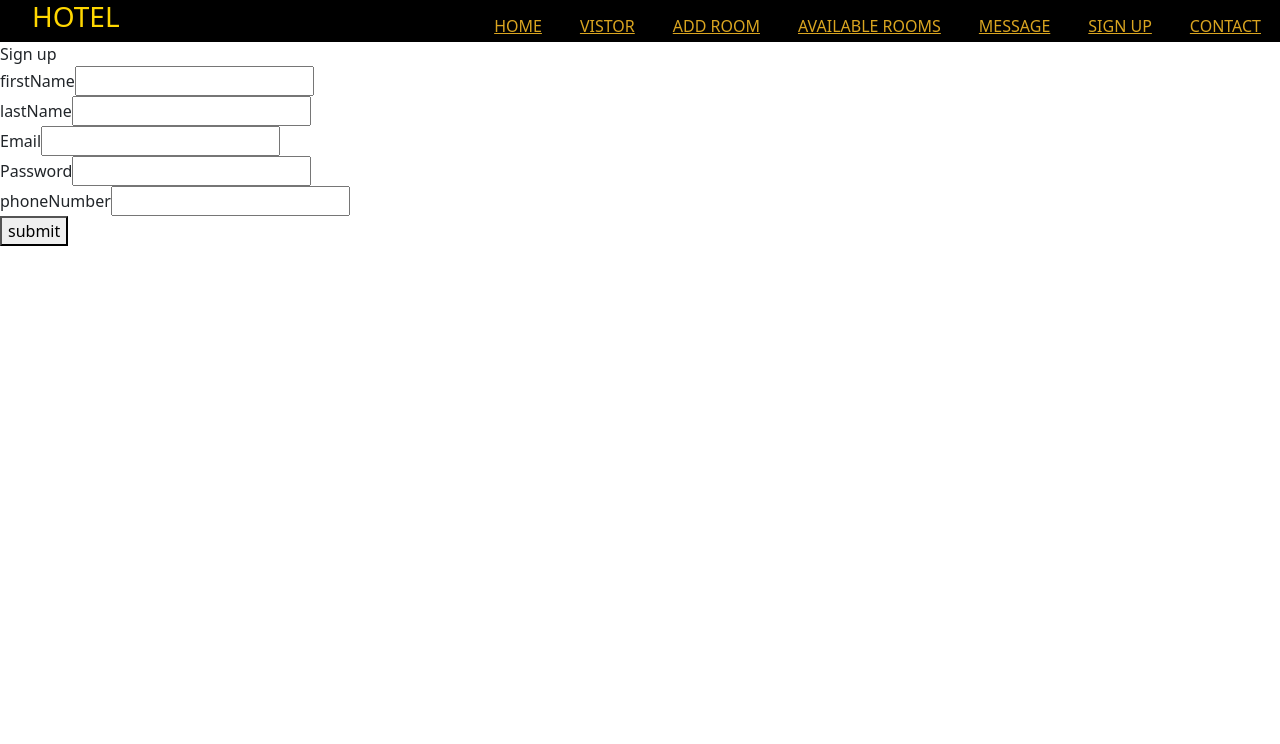
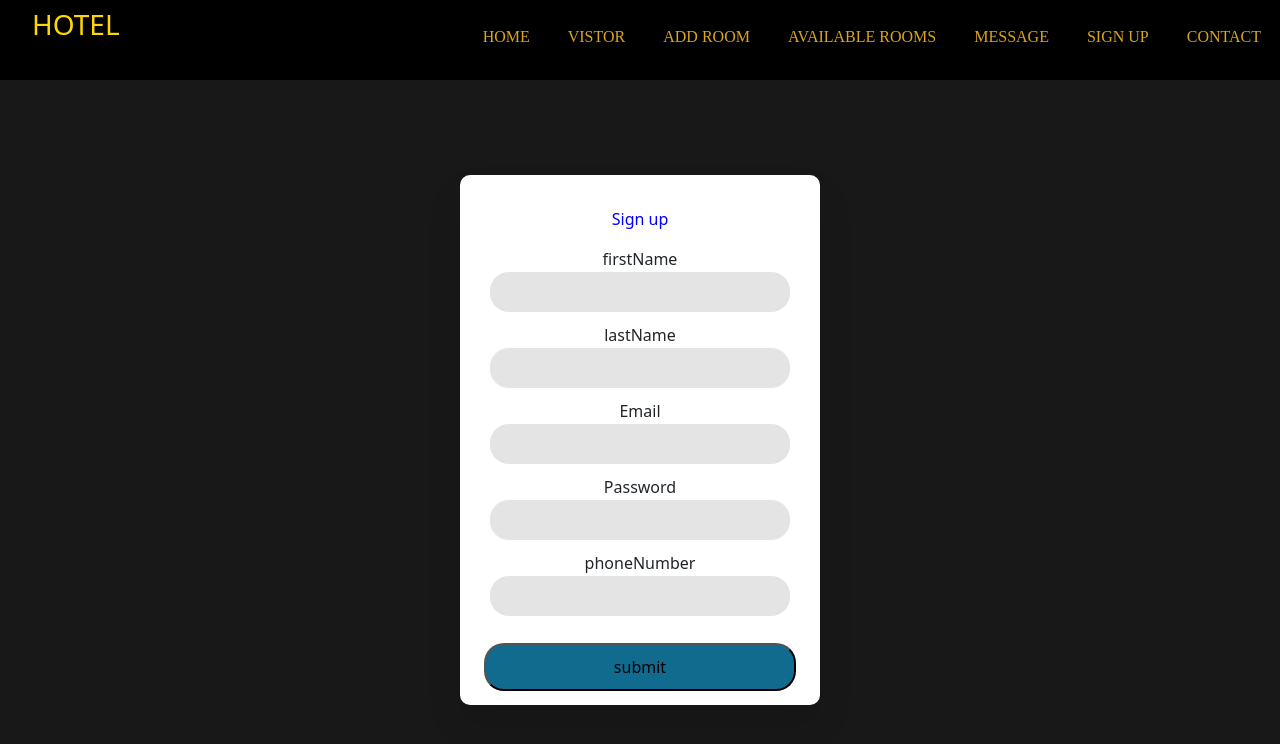
Before and after one commit to manyeka-petros/Hotel-management-react-js, a React (Create React App) app: page /Signup in a window 1280 px wide. Shown: the top 744 px of the page. Built offline with nearby package versions, Linux system fonts and the light colour scheme.

Commit message:
added new componet admin Dashboard

```diff
--- a/src/App.js
+++ b/src/App.js
@@ -8,6 +8,7 @@ import SignUp from "./SignUp";
 import Visito from "./Visito";
 import "bootstrap/dist/css/bootstrap.min.css";
 import FileUpload from "./FileUpload";
+import Home from "./Home";
 
 
 function App() {
@@ -16,6 +17,7 @@ function App() {
       <Router>
     <Navbar/>
       <Routes>
+        <Route path="" element= {<Home/>}/>
         <Route path="/Vistor" element= {<Visito/>}/>
         <Route path="/Signup" element= {<SignUp/>}/>
         <Route path="/Addroom" element= {<FileUpload/>}/>
--- /dev/null
+++ b/src/Home.css
@@ -0,0 +1,42 @@
+.hero{
+    width: 100%;
+    height: 90vh;
+    position: relative;
+}
+.vds > img{
+    width: 100%;
+    height: 90vh;
+    object-fit: cover;
+
+}
+.overpl{
+    background-color:rgba(0, 0, 0.1, ) ;
+    width: 100%;
+    height: 100%;
+    top: 0;
+    left: 0;
+}
+.hero .cit{
+    position: absolute;
+    display: flex;
+    top: 0;
+
+    justify-content: center;
+    margin: auto;
+    padding: 1rem;
+
+    height: 100%;
+    width: 100%;
+    text-align: center;
+    flex-direction: column;
+    color: blue;
+    font-weight: bold;
+    align-items: center;
+    font-family: 'Lucida Sans', 'Lucida Sans Regular', 'Lucida Grande', 'Lucida Sans Unicode', Geneva, Verdana, sans-serif;
+}
+.cit >.bt{
+    width: 14%;
+    text-align: center;
+    align-items: center;
+    padding: 12px;
+}
--- /dev/null
+++ b/src/Home.js
@@ -0,0 +1,21 @@
+ import React from 'react'
+ import './Home.css'
+
+ const Home = () => {
+   return (
+     <div className='hero'>
+        <div>
+            <div className= 'vds'>
+                <img src='../rm2.jpg'/>
+            </div>
+
+            <div className='cit'>
+                <h1>WELCOME TO OUR RESORT BEACH</h1>
+                <p>What are your favourite food ?</p>
+            </div>
+        </div>
+     </div>
+   )
+ }
+
+ export default Home
--- a/src/Navbar.css
+++ b/src/Navbar.css
@@ -6,22 +6,31 @@
     justify-content: space-between;
     padding: 0;
     margin: 0;
+    height: 80px;
 
 }
 .nv1{
     color: gold;
+    padding-top: 8px;
     padding-left: 2em;
 
 
 }
 .nv2 > a{
+
     margin: 19px;
     color: goldenrod;
+    text-decoration: none;
+    font-family: serif;
 
 }
 .nv2{
-    padding-top: 14px;
+    padding-top: 24px;
 }
 .nv2 > a:hover{
-    color: white;
+    color: blue;
+    border: 1px solid white;
+    padding: 6px;
+    background-color: skyblue;
+    border-radius: 10px;
 }
--- /dev/null
+++ b/src/SignUp.css
@@ -0,0 +1,57 @@
+.top1{
+    background-color: #181818;
+    width: 100%;
+    height: 90vh;
+    display: flex;
+    align-items: center;
+    justify-content: center;
+}
+.top2{
+    width: 360px;
+    padding: 2rem 1rem;
+    height: 530px;
+    margin: 20px auto;
+    background-color: #fff;
+    text-align: center;
+    border-radius: 10px;
+    box-shadow: 0 20px 35px rgba(0, 0, 0, 0.1)
+}
+form input{
+    width: 92%;
+    padding: 12px 20px;
+    outline: none;
+    margin-bottom: 10px;
+    border: 1px solid #fff;
+    border-radius: 20px;
+    background: #e4e4e4;
+
+}
+.bt > button{
+    margin-top: 1.8rem;
+}
+
+input:focus{
+    border: 1px solid rgb(192, 192, 192);
+}
+.hdt{
+    padding-bottom: 1rem;
+    color: blue;
+}
+form input{
+    padding: 8px 20px;
+
+}
+form input :hover{
+    color: aquamarine;
+}
+.tvs{
+    color: blue;
+    margin: 0.5rem;
+}
+.bt1 > button{
+    width: 95%;
+    border-radius: 20px;
+    background: rgb(17, 107, 143);
+    margin-top: 1em;
+    padding: 10px 0px;
+}
--- a/src/SignUp.js
+++ b/src/SignUp.js
@@ -1,4 +1,4 @@
-
+import './SignUp.css'
 
 
 import axios from 'axios';
@@ -26,8 +26,12 @@ const SignUp = () => {
         nav("/Vistor")
     }
   return (
-    <div>
-        <div>
+    <div className='top1'>
+
+        <div className='top2'>
+
+
+        <div className='hdt'>
             <h>Sign up</h>
         </div>
         <div>
@@ -77,10 +81,11 @@ const SignUp = () => {
                 onChange = {onInput}
                 />
                 </div>
-                <div>
+                <div className='bt1'>
                     <button type='submit'>submit</button>
                 </div>
             </form>
+        </div>
         </div>
     </div>
   )
```
Also changed, not shown: src/Admin.js (added, +50 -0 lines), public/bd1.jpeg (added), public/bd2.jpeg (added).
